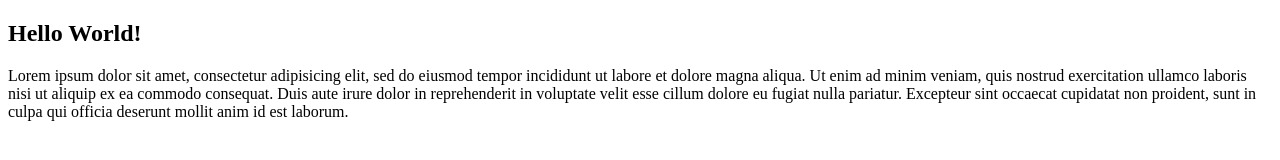
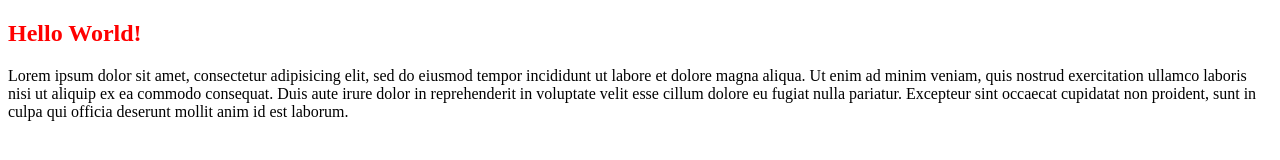
Before and after one commit to zac-heisey/git-exercise, a plain HTML site: page index.html in a window 1280 px wide. Drawn offline with Linux system fonts and the light colour scheme.

Commit message:
add link to stylesheet

```diff
--- a/index.html
+++ b/index.html
@@ -4,6 +4,7 @@
     <meta charset="utf-8">
     <title>My Sweet Website | FEWD 2019 Git Exercise</title>
     <meta name="description" content="This is the description for my Git exercise page.">
+    <link rel="stylesheet" href="./assets/css/main.css">
   </head>
   <body>
     <section>
```
